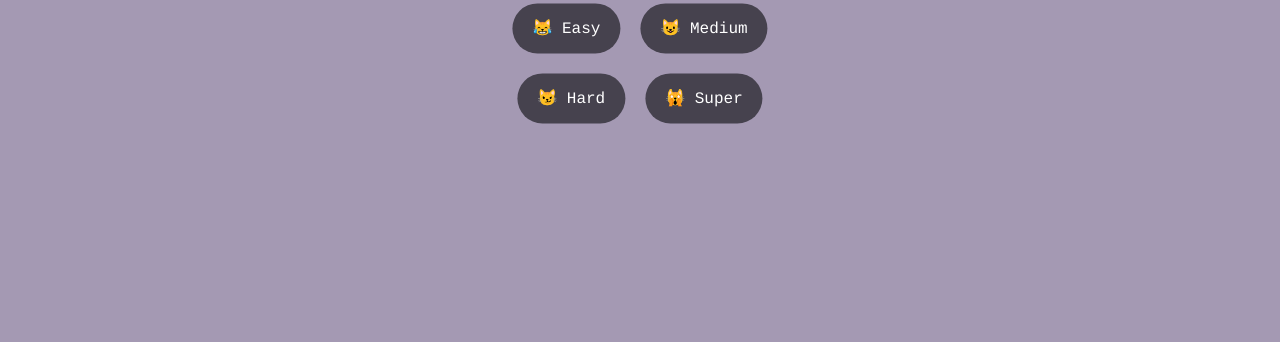
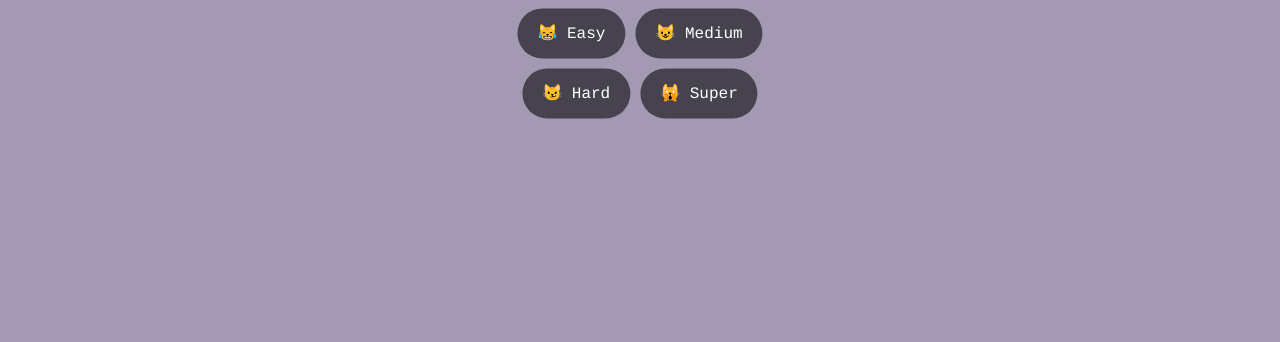
Before and after one commit to carlssonherman/emojihunter, a plain HTML site: page index.html in a window 1280 px wide. Shown: the part 458-800 px from the top of the page. Drawn offline with Linux system fonts and the light colour scheme.

Commit message:
Update index.html

```diff
--- a/index.html
+++ b/index.html
@@ -5,14 +5,16 @@
     <meta charset="UTF-8">
     <meta name="viewport" content="width=device-width, initial-scale=1.0">
 
-   <link rel="apple-touch-icon" href="emojihunter.png">
+
+    <link rel="apple-touch-icon" href="path/to/your-icon.png">
 
     <!-- Optional: Specify different sizes for the icon -->
     <!-- Example for different sizes -->
-    <link rel="apple-touch-icon" sizes="180x180" href="icon-180x180.png">
-    <link rel="apple-touch-icon" sizes="152x152" href="icon-152x152.png">
-    <link rel="apple-touch-icon" sizes="120x120" href="icon-120x120.png">
-    <link rel="apple-touch-icon" sizes="76x76" href="icon-76x76.png">
+    <link rel="apple-touch-icon" sizes="180x180" href="path/to/icon-180x180.png">
+    <link rel="apple-touch-icon" sizes="152x152" href="path/to/icon-152x152.png">
+    <link rel="apple-touch-icon" sizes="120x120" href="path/to/icon-120x120.png">
+    <link rel="apple-touch-icon" sizes="76x76" href="path/to/icon-76x76.png">
+
 
 
     <style>
@@ -84,11 +86,11 @@
             border-radius: 50px;
             cursor: pointer;
             z-index: 1;
-            margin-top: 20px;
+            margin-top: 0px;
         }
 
         .level-button {
-            margin: 10px;
+            margin: 5px;
         }
 
         .level-button:hover, .play-again-button:hover, .restart-button:hover {
@@ -181,7 +183,7 @@
                 <div id="emoji-display">🐶</div>
             </div>
             <h1 id="game-title">Emoji Hunter</h1>
-<button class="level-button" id="easy-btn">😹 Easy</button><button class="level-button" id="medium-btn">😺 Medium</button><br><button class="level-button" id="hard-btn">😼 Hard</button><button class="level-button" id="super-btn">🙀 Super</button>
+<nobr><button class="level-button" id="easy-btn">😹 Easy</button><button class="level-button" id="medium-btn">😺 Medium</button></nobr><br><nobr><button class="level-button" id="hard-btn">😼 Hard</button><button class="level-button" id="super-btn">🙀 Super</button></nobr>
         </div>
         <div id="score-board">To go: <span id="score">0</span></div>
         <div id="timer">Time: <span id="time">30</span>s</div>
```
